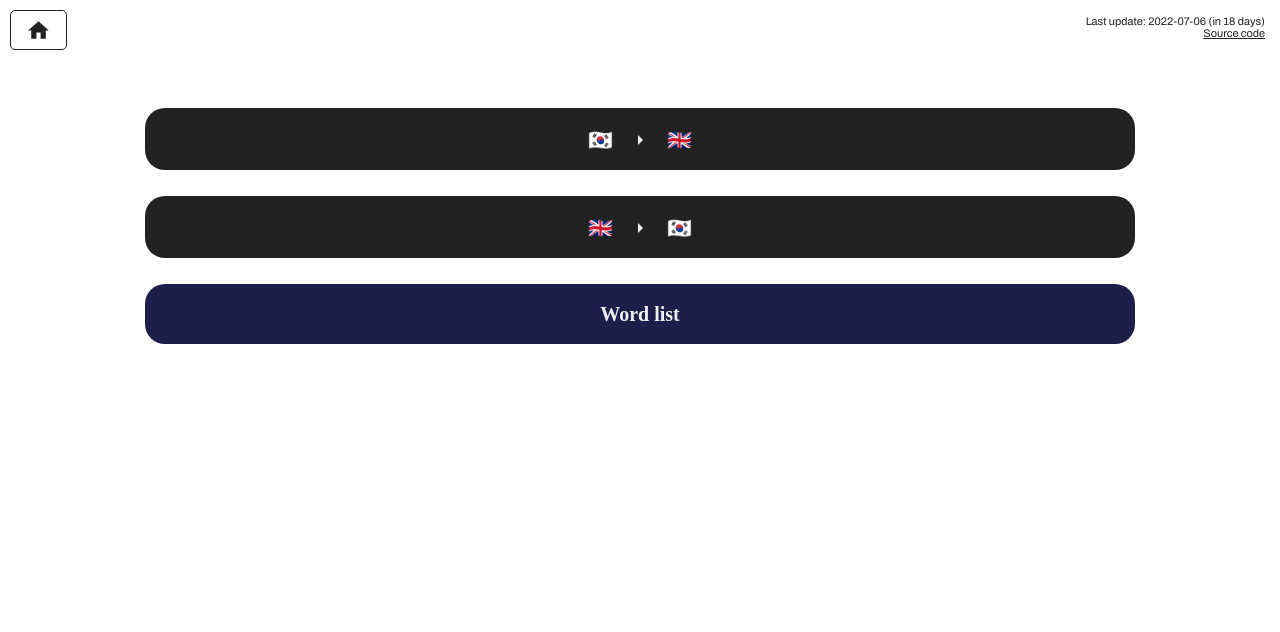
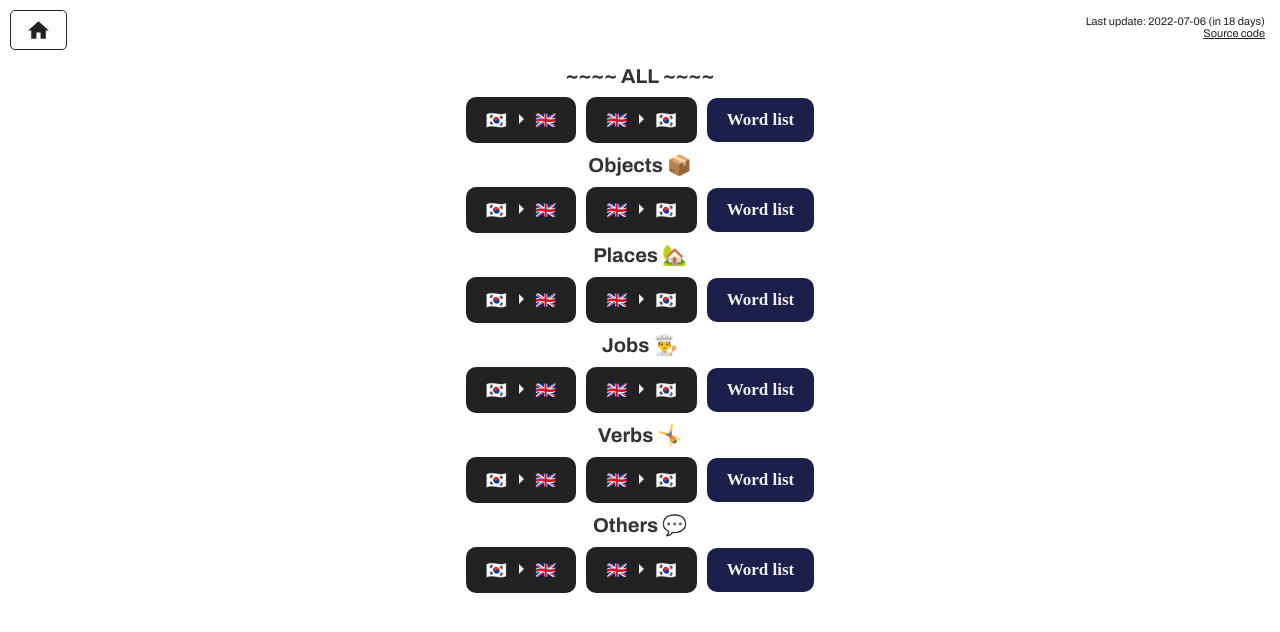
Before and after one commit to Paphos/LearnVocabularyApp, a React (Create React App) app: page /en in a window 1280 px wide. Shown: the top 632 px of the page. Built offline with nearby package versions, Linux system fonts and the light colour scheme; a web font is replaced by a local one.

Commit message:
Add topics

```diff
--- a/src/pages/HomePage.jsx
+++ b/src/pages/HomePage.jsx
@@ -20,26 +20,44 @@ export function HomePage() {
 
   return (
     <div style={{
+      marginTop: '5px'
+    }}>
+      <Line langCode={langCode} topicName={<>~~~~ ALL ~~~~</>} topicId="all" />
+      <Line langCode={langCode} topicName={<>Objects &#128230;</>} topicId="objects" />
+      <Line langCode={langCode} topicName={<>Places &#127969;</>} topicId="places" />
+      <Line langCode={langCode} topicName={<>Jobs &#128104;&#8205;&#127859;</>} topicId="jobs" />
+      <Line langCode={langCode} topicName={<>Verbs &#129336;</>} topicId="verbs" />
+      <Line langCode={langCode} topicName={<>Others &#128172;</>} topicId="others" />
+    </div>
+  );
+}
+
+function Line({langCode, topicName, topicId}){
+  return (
+    <div  style={{
       textAlign: 'center',
-      marginTop: '35px'
     }}>
+      <div className="topic-title">{topicName}</div>
+      <div>
         <Link to={`./review?hidden=source`} className="btn-home btn-type1">
-        <span>{langFlagEmojis.ko} <Arrow/> {langFlagEmojis[langCode]}</span>
+          <span>{langFlagEmojis.ko}<Arrow/>{langFlagEmojis[langCode]}</span>
         </Link>
         <Link to={`./review?hidden=target`} className="btn-home btn-type1">
-        <span>{langFlagEmojis[langCode]} <Arrow/> {langFlagEmojis.ko}</span>
+          <span>{langFlagEmojis[langCode]}<Arrow/>{langFlagEmojis.ko}</span>
         </Link>
         <Link to={`./word-list`} className="btn-home btn-type2">
           <span>Word list</span>
         </Link>
       </div>
+    </div>
+
   );
 }
 
 function Arrow() {
   return (
     <ArrowRightIcon style={{
-      margin: '0px 10px',
+      margin: '0px 2px',
       transform: 'translateY(5px)'
      }}/>
   )
--- a/src/pages/HomePage.scss
+++ b/src/pages/HomePage.scss
@@ -1,15 +1,14 @@
 .btn-home {
-    border-radius: 20px;
-    font-size: 20px;
-    margin: 13px 0;
+    border-radius: 10px;
+    font-size: 17px;
+    margin: 10px 5px;
     font-weight: normal;
-    width: 75%;
     font-weight: 600;
     font-family: 'Muli';
     cursor: pointer;
     display: inline-block;
-    line-height: 1.5;
-    padding: 15px 15px;
+    line-height: 2;
+    padding: 5px 20px;
     text-align: center;
     text-decoration: none;
     user-select: none;
@@ -33,3 +32,10 @@
         background-color: rgb(70, 68, 92);
     }
 }
+
+
+.topic-title{
+    font-size: 20px;
+    font-weight: bold;
+    color: #333;
+}
```
Lines whose indentation alone changed are shown as unchanged.
